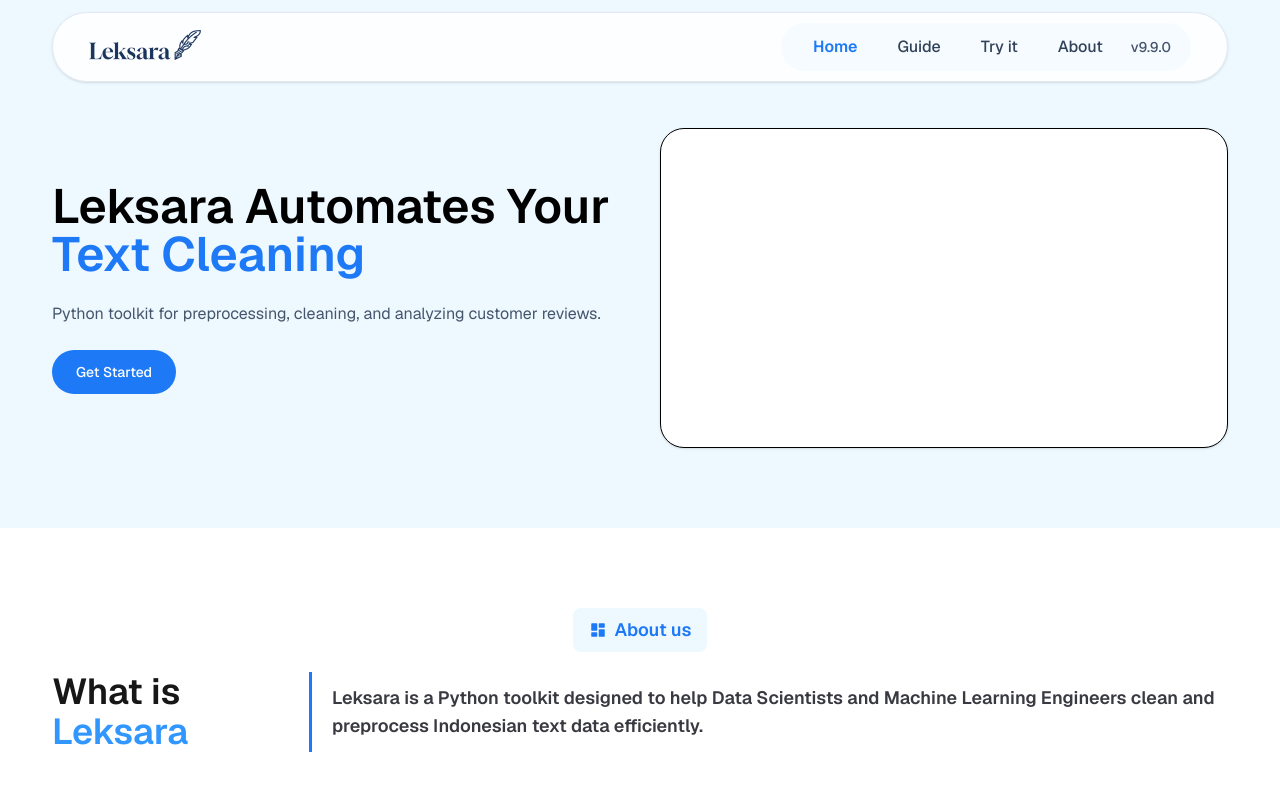
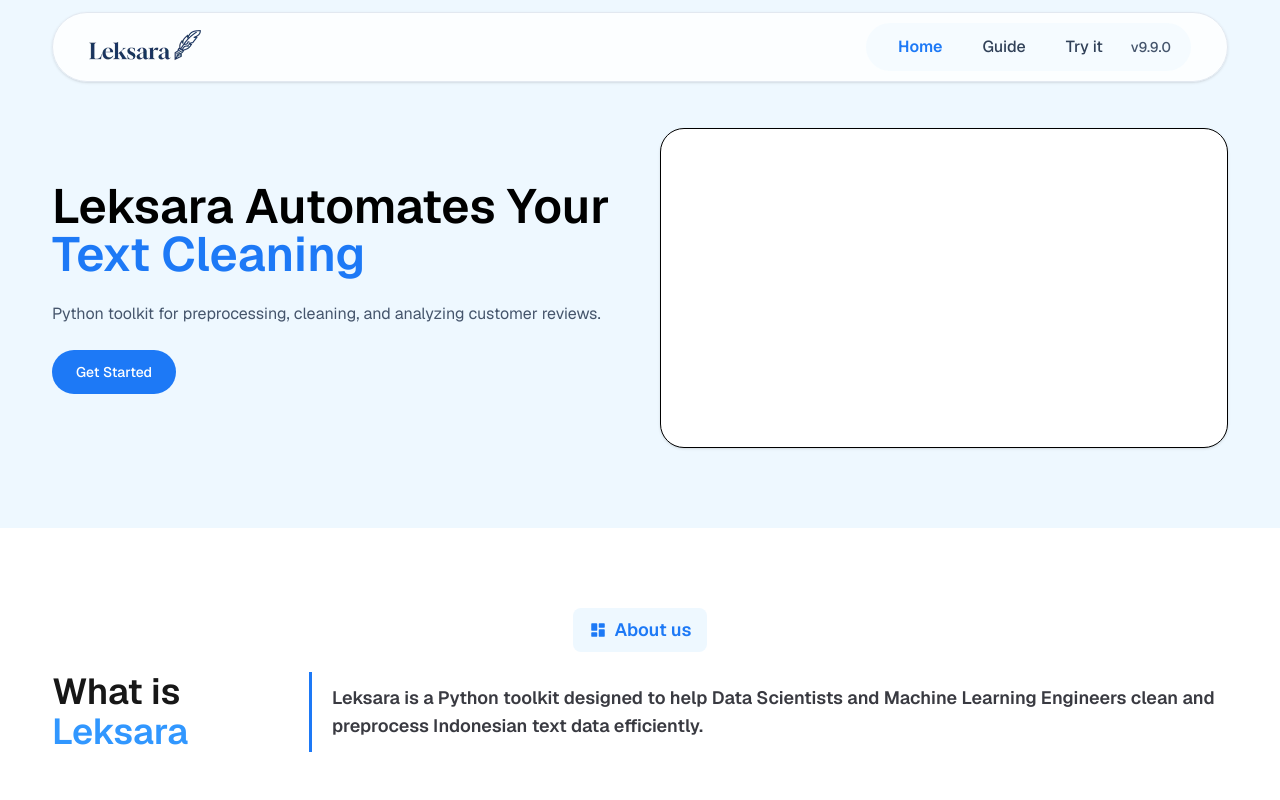
Before and after one commit to faracutrisfa/Leksara_Laplace, a React (Vite) app: page / in a window 1280 px wide. Shown: the top 800 px of the page. Built offline with nearby package versions, Linux system fonts and the light colour scheme.

Commit message:
fix: top navbar

```diff
--- a/src/components/TopNavbar.tsx
+++ b/src/components/TopNavbar.tsx
@@ -14,7 +14,6 @@ const NAV_ITEMS: NavItem[] = [
   { label: "Home", to: "/" },
   { label: "Guide", to: "/docs/modules" },
   { label: "Try it", to: "/docs/getting-started" },
-  { label: "About", href: "#" },
 ];
 
 const baseLink =
```
